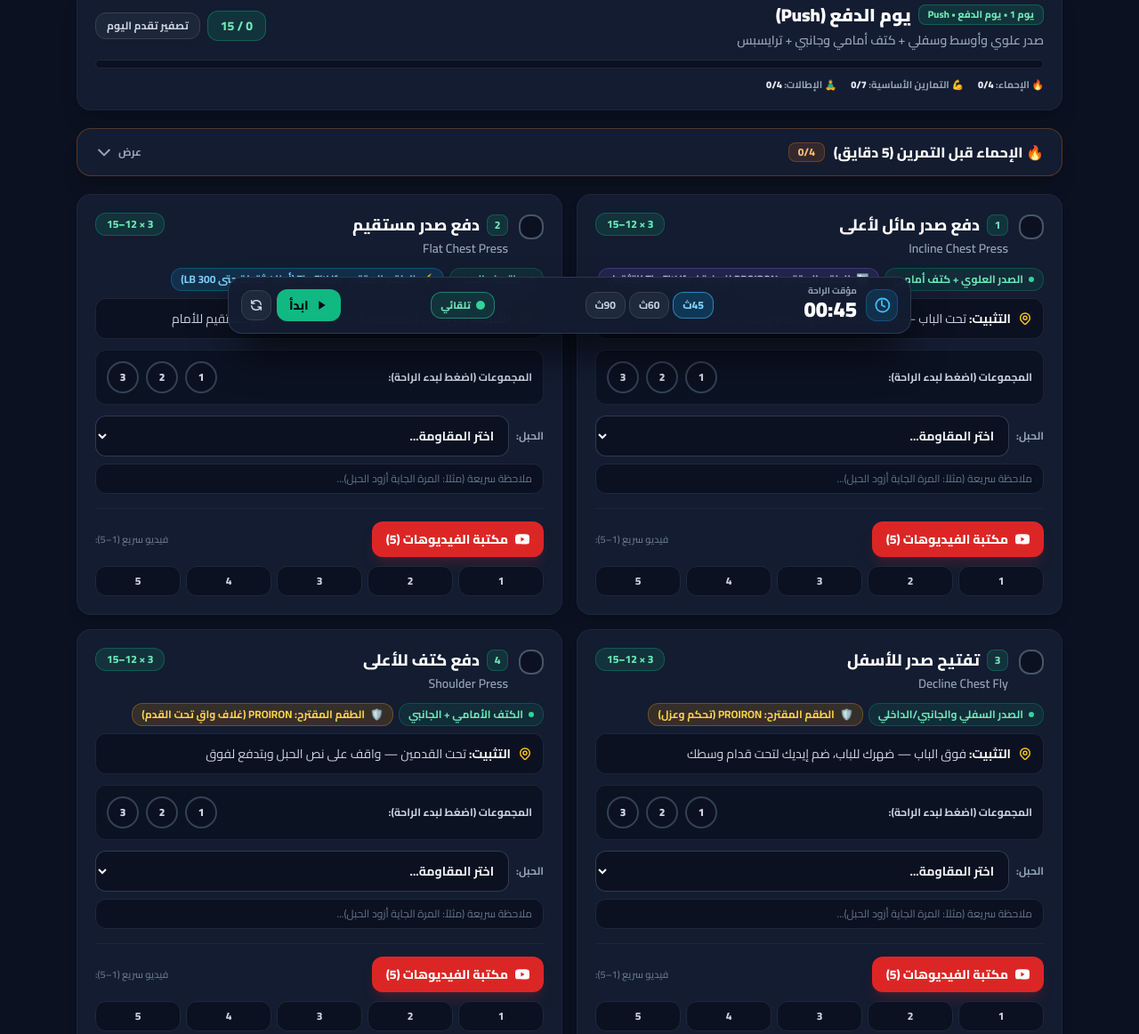
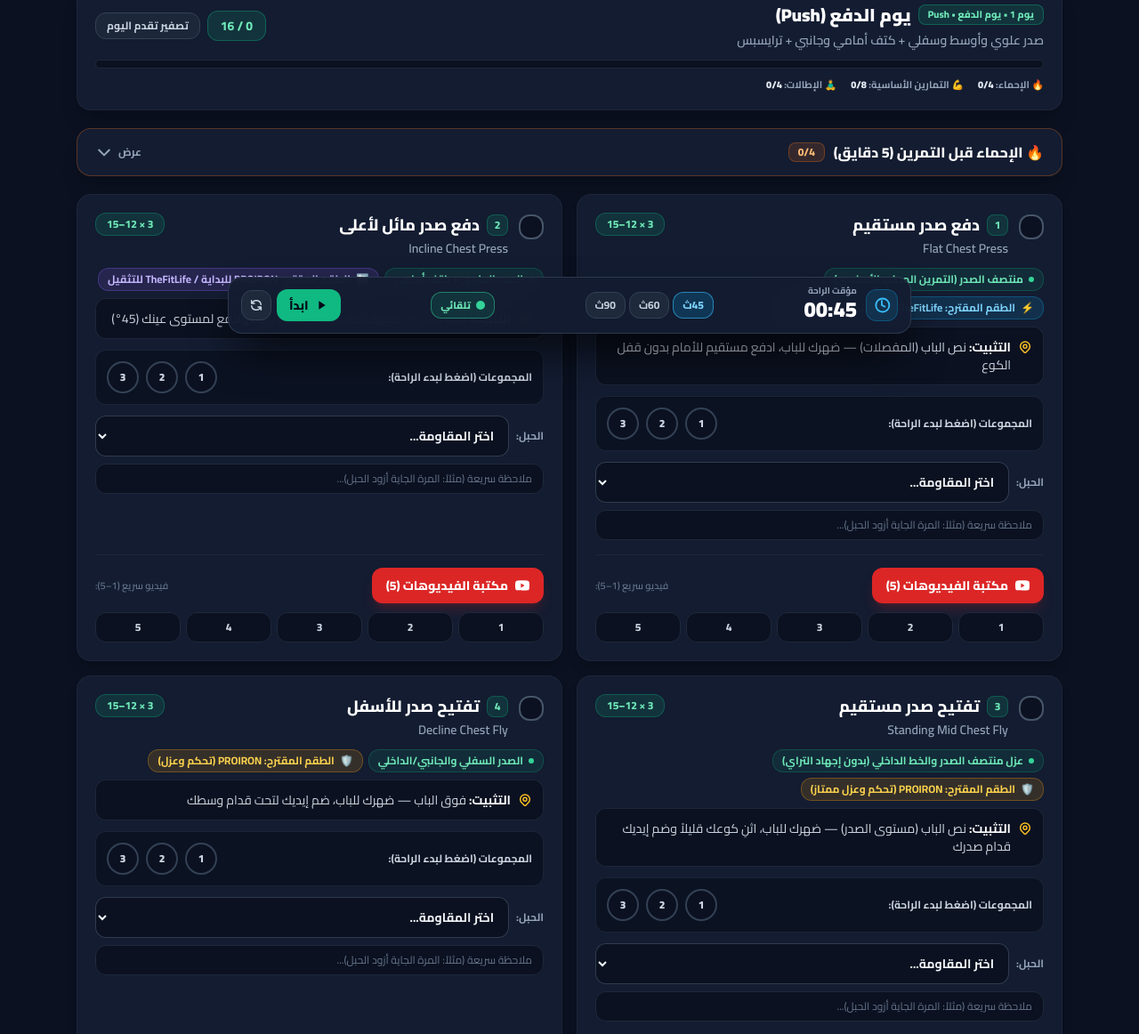
Before and after one commit to AlyElsheikh/-PROIRON-TheFitLife-Workout, a plain HTML site: page index.html in a window 1280 px wide. Shown: the part 413-1575 px from the top of the page at 89% size. Drawn offline with nearby package versions, Linux system fonts and the light colour scheme.

Commit message:
Modify workout details and add new exercises
Updated exercise details and options in the workout program.

```diff
--- a/index.html
+++ b/index.html
@@ -88,7 +88,7 @@
             جدول تمارين <span class="text-transparent bg-clip-text bg-gradient-to-l from-emerald-400 via-sky-400 to-amber-400">PROIRON &amp; TheFitLife</span> الاحترافي
           </h1>
           <p class="text-slate-400 text-xs sm:text-sm font-semibold mt-1">
-            PROIRON (100 LB بغلاف واقٍ) + TheFitLife (300 LB أوزان ثقيلة) • إحماء + 22 تمرين (110 فيديو مدمج) + إطالات
+            PROIRON (100 LB بغلاف واقٍ) + TheFitLife (300 LB أوزان ثقيلة) • إحماء + 26 تمرين (130 فيديو مدمج) + إطالات
           </p>
         </div>
 
@@ -540,9 +540,9 @@
         label: 'طقم PROIRON (حتى 100 LB - بغلاف واقٍ)',
         options: [
           '10 LB (أصفر - PROIRON)',
-          '15 LB (أزرق - PROIRON)',
-          '20 LB (أحمر - PROIRON)',
-          '25 LB (أخضر - PROIRON)',
+          '15 LB (أخضر/تركواز - PROIRON)',
+          '20 LB (برتقالي - PROIRON)',
+          '25 LB (أحمر - PROIRON)',
           '30 LB (أسود - PROIRON)',
           '35-50 LB (تجميعة PROIRON)',
           '55-100 LB (تجميعة PROIRON)',
@@ -551,18 +551,14 @@
       {
         label: 'طقم TheFitLife (حتى 300 LB - أوزان ثقيلة)',
         options: [
-          '30 LB (TheFitLife)',
-          '40 LB (TheFitLife)',
-          '50 LB (TheFitLife)',
-          '60 LB (TheFitLife)',
-          '70 LB (TheFitLife)',
-          '80 LB (TheFitLife)',
-          '100 LB (تجميعة TheFitLife)',
-          '120 LB (تجميعة TheFitLife)',
-          '150 LB (تجميعة TheFitLife)',
-          '180 LB (تجميعة TheFitLife)',
-          '200 LB (تجميعة TheFitLife)',
-          '250 LB (تجميعة TheFitLife)',
+          '40 LB (أخضر - TheFitLife)',
+          '50 LB (أسود - TheFitLife)',
+          '60 LB (برتقالي - TheFitLife)',
+          '70 LB (رمادي - TheFitLife)',
+          '80 LB (بني - TheFitLife)',
+          '90-120 LB (تجميعة TheFitLife)',
+          '130-180 LB (تجميعة TheFitLife)',
+          '200-250 LB (تجميعة TheFitLife)',
           '300 LB (أقصى مقاومة TheFitLife)',
         ],
       },
@@ -634,9 +630,9 @@
     ];
 
     const CATEGORY_TABS = [
-      { type: 'push', label: 'الدفع (7 تمارين)', defaultDayIdx: 0 },
-      { type: 'pull', label: 'السحب (7 تمارين)', defaultDayIdx: 1 },
-      { type: 'lower', label: 'الرجلين والبطن (8)', defaultDayIdx: 2 },
+      { type: 'push', label: 'الدفع (8 تمارين)', defaultDayIdx: 0 },
+      { type: 'pull', label: 'السحب (8 تمارين)', defaultDayIdx: 1 },
+      { type: 'lower', label: 'الرجلين والبطن (10)', defaultDayIdx: 2 },
       { type: 'rest', label: 'يوم الراحة', defaultDayIdx: 3 },
     ];
 
@@ -683,13 +679,31 @@
         ],
         exercises: [
           {
+            id: 'ex-2',
+            arName: 'دفع صدر مستقيم',
+            enName: 'Flat Chest Press',
+            target: 'منتصف الصدر (التمرين المركب الأساسي)',
+            kit: 'TheFitLife (أوزان ثقيلة حتى 300 LB)',
+            kitType: 'fitlife',
+            anchor: 'نص الباب (المفصلات) — ضهرك للباب، ادفع مستقيم للأمام بدون قفل الكوع',
+            setsReps: '3 × 12–15',
+            sets: 3,
+            videos: [
+              { id: 'oQpnL60ptmU', title: 'Chest- Resistance bands mid door anchored chest press', channel: 'Fit2Go PT' },
+              { id: 'POx0bVn823Q', title: 'Standing Chest Press Using Resistance Bands', channel: 'Home Gym Fitness' },
+              { id: '7q2395GvhZc', title: 'How to Do a Band Chest Press (w/ Anchor)', channel: 'Mountain Goat' },
+              { id: 'gOodfSFUj5E', title: 'INEVIFIT Resistance Bands Exercise Guide - Chest Press', channel: 'INEVIFIT' },
+              { id: '6-86jEAXA08', title: 'How To: Resistance Band Chest Press', channel: 'Live Lean TV' },
+            ],
+          },
+          {
             id: 'ex-1',
             arName: 'دفع صدر مائل لأعلى',
             enName: 'Incline Chest Press',
             target: 'الصدر العلوي + كتف أمامي',
             kit: 'PROIRON للبداية / TheFitLife للتثقيل',
             kitType: 'both',
-            anchor: 'تحت الباب — ضهرك للباب، ادفع للأمام ولأعلى (45°)',
+            anchor: 'تحت الباب — ضهرك للباب، الحبل تحت ذراعك وادفع لمستوى عينك (45°)',
             setsReps: '3 × 12–15',
             sets: 3,
             videos: [
@@ -701,21 +715,21 @@
             ],
           },
           {
-            id: 'ex-2',
-            arName: 'دفع صدر مستقيم',
-            enName: 'Flat Chest Press',
-            target: 'منتصف الصدر',
-            kit: 'TheFitLife (أوزان ثقيلة حتى 300 LB)',
-            kitType: 'fitlife',
-            anchor: 'نص الباب (المفصلات) — ضهرك للباب، ادفع مستقيم للأمام',
+            id: 'ex-23',
+            arName: 'تفتيح صدر مستقيم',
+            enName: 'Standing Mid Chest Fly',
+            target: 'عزل منتصف الصدر والخط الداخلي (بدون إجهاد التراي)',
+            kit: 'PROIRON (تحكم وعزل ممتاز)',
+            kitType: 'proiron',
+            anchor: 'نص الباب (مستوى الصدر) — ضهرك للباب، اثنِ كوعك قليلاً وضم إيديك قدام صدرك',
             setsReps: '3 × 12–15',
             sets: 3,
             videos: [
-              { id: 'oQpnL60ptmU', title: 'Chest- Resistance bands mid door anchored chest press', channel: 'Fit2Go PT' },
-              { id: 'POx0bVn823Q', title: 'Standing Chest Press Using Resistance Bands', channel: 'Home Gym Fitness' },
-              { id: '7q2395GvhZc', title: 'How to Do a Band Chest Press (w/ Anchor)', channel: 'Mountain Goat' },
-              { id: 'gOodfSFUj5E', title: 'INEVIFIT Resistance Bands Exercise Guide - Chest Press', channel: 'INEVIFIT' },
-              { id: '6-86jEAXA08', title: 'How To: Resistance Band Chest Press', channel: 'Live Lean TV' },
+              { id: '7l8HfDNXY6E', title: 'Chest- Resistance bands mid door anchored chest fly', channel: 'Fit2Go Personal Training' },
+              { id: 'FRLCnWioQCM', title: 'INEVIFIT Resistance Bands Exercise Guide - Chest Flys', channel: 'INEVIFIT LLC' },
+              { id: 'oJKLBnV9UwI', title: 'CABLE FLYS w/ Resistance Bands Explained (Proper Form + Tips)', channel: 'Discipline Dave' },
+              { id: 'kd8B3NiBRdk', title: 'Chest- resistance bands low door anchored chest fly', channel: 'Fit2Go Personal Training' },
+              { id: 'fYU5o7cmN70', title: '3 Great CHEST Exercises with Door-anchor resistant bands', channel: 'GENACKS FITNESS' },
             ],
           },
           {
@@ -920,9 +934,9 @@
           },
           {
             id: 'ex-10',
-            arName: 'سحب بذراعين مفرودتين',
+            arName: 'سحب بذراعين مفرودتين (بديل الأوفر)',
             enName: 'Straight-Arm Pulldown',
-            target: 'المجنص السفلي',
+            target: 'المجنص السفلي + الصدر + العضلات المنشارية',
             kit: 'PROIRON أو TheFitLife',
             kitType: 'both',
             anchor: 'فوق الباب — وشك للباب بميل خفيف، اسحب لتحت وذراعك مفرود',
@@ -955,6 +969,24 @@
             ],
           },
           {
+            id: 'ex-24',
+            arName: 'رفرفة كتف خلفي',
+            enName: 'Band Reverse Fly',
+            target: 'عزل الكتف الخلفي (Rear Delts)',
+            kit: 'PROIRON (مقاومة خفيفة وتحكم)',
+            kitType: 'proiron',
+            anchor: 'نص الباب (مستوى الصدر) — وشك للباب، افتح ذراعيك للجنب وللخلف مع ثني خفيف بالكوع',
+            setsReps: '3 × 12–15',
+            sets: 3,
+            videos: [
+              { id: 'TVTP8Q1T3K8', title: 'Reverse Delt Fly Using Resistance Bands - Rear Deltoid Exercise', channel: 'Home Gym Fitness Channel' },
+              { id: 'Oko3ltMz-9A', title: 'Banded Rear Delt Fly- Band with Door', channel: 'Rochelle Walter' },
+              { id: 'eyb685x0L5Y', title: 'Banded Reverse Fly', channel: 'BEFORM Performance Physical Therapy' },
+              { id: 'Zaj4eI_9UWo', title: '3 Resistance Band Exercises That Build Your Shoulders', channel: 'Pawe Kumwenda' },
+              { id: 'Ld4VYjDJBBE', title: 'Only Resistance Band Back Exercises: Target Lats, Traps & Rear Delts', channel: 'Vector Fitness Exercises' },
+            ],
+          },
+          {
             id: 'ex-12',
             arName: 'رفع الكتفين',
             enName: 'Band Shrugs',
@@ -1046,7 +1078,7 @@
       },
       lower: {
         title: 'يوم الرجلين والبطن (Lower + Core)',
-        subtitle: 'فخذ أمامي وخلفي وداخلي + سمانة + بطن علوي وسفلي وجوانب وثبات',
+        subtitle: 'فخذ أمامي وخلفي وداخلي + مؤخرة + سمانة + بطن علوي وسفلي وجوانب وثبات',
         warmup: [
           {
             id: 'wu-lower-1',
@@ -1134,6 +1166,42 @@
               { id: '9zS8ckgEt2E', title: 'Resistance band- sumo squats', channel: 'Rylee Counce' },
               { id: 'EK9BwW3SggI', title: 'Resistance Band Sumo Squat', channel: 'CoachNate' },
               { id: 'iRoE9zApiCI', title: 'Sumo Squat Resistance bands', channel: 'Gunal Kotian' },
+            ],
+          },
+          {
+            id: 'ex-25',
+            arName: 'ثني الفخذ الخلفي بالحبل',
+            enName: 'Lying Band Hamstring Curl',
+            target: 'عزل الفخذ الخلفي (ثني الركبة)',
+            kit: 'PROIRON أو TheFitLife + أحزمة الكاحل',
+            kitType: 'both',
+            anchor: 'تحت الباب + أحزمة الكاحل — استلقِ على بطنك واسحب كعبيك معاً ناحية المؤخرة',
+            setsReps: '3 × 12–15',
+            sets: 3,
+            videos: [
+              { id: 'GBXQdlzBxM4', title: 'HOW TO DO Lying Hamstrings Curl with Resistance Bands', channel: 'Bodylastics' },
+              { id: 'LtTcXXgeRYo', title: 'Band Prone Hamstring Curl', channel: 'Testosterone Nation' },
+              { id: 's4F0dvvYnbA', title: 'Hamstring curl with resistance tubing', channel: 'Drugs.com' },
+              { id: '_yeiWdZ0kM8', title: 'Home Essentials… Banded Hamstring Curls', channel: 'StrongDontQuit' },
+              { id: '-P5OkdeQbQU', title: 'Single-Leg Leg Curl (Resistance Band)', channel: 'Coach Yash' },
+            ],
+          },
+          {
+            id: 'ex-26',
+            arName: 'دفع الحوض بالحبل',
+            enName: 'Banded Glute Bridge',
+            target: 'المؤخرة + الفخذ الخلفي + أسفل الظهر',
+            kit: 'TheFitLife (أوزان ثقيلة) — على مرتبة تمرين',
+            kitType: 'fitlife',
+            anchor: 'استلقِ على ظهرك — مرّر الحبل فوق الحوض وثبّت طرفيه بيديك أو تحت قدميك وارفع الحوض',
+            setsReps: '3 × 15',
+            sets: 3,
+            videos: [
+              { id: 'rIYADalJKfY', title: 'Add Resistance To Your Bridge With Banded Glute Bridges', channel: 'Dr. Carl Baird' },
+              { id: '-8peiPaQM64', title: 'How to do Band Glute Bridges', channel: 'Get Strong with Emily' },
+              { id: '6oYSPzZlwL0', title: 'How to Properly Perform Resistance Band Glute Bridge With Good Form', channel: 'Gerardi Performance' },
+              { id: 'p7cFEtMC68g', title: 'Glute Bridge w Band NEW', channel: 'ChiroUp' },
+              { id: 'p5N_fok9YCM', title: 'Banded Glute Bridge', channel: 'FIT Sisters - Lucy & Rosie' },
             ],
           },
           {
```
